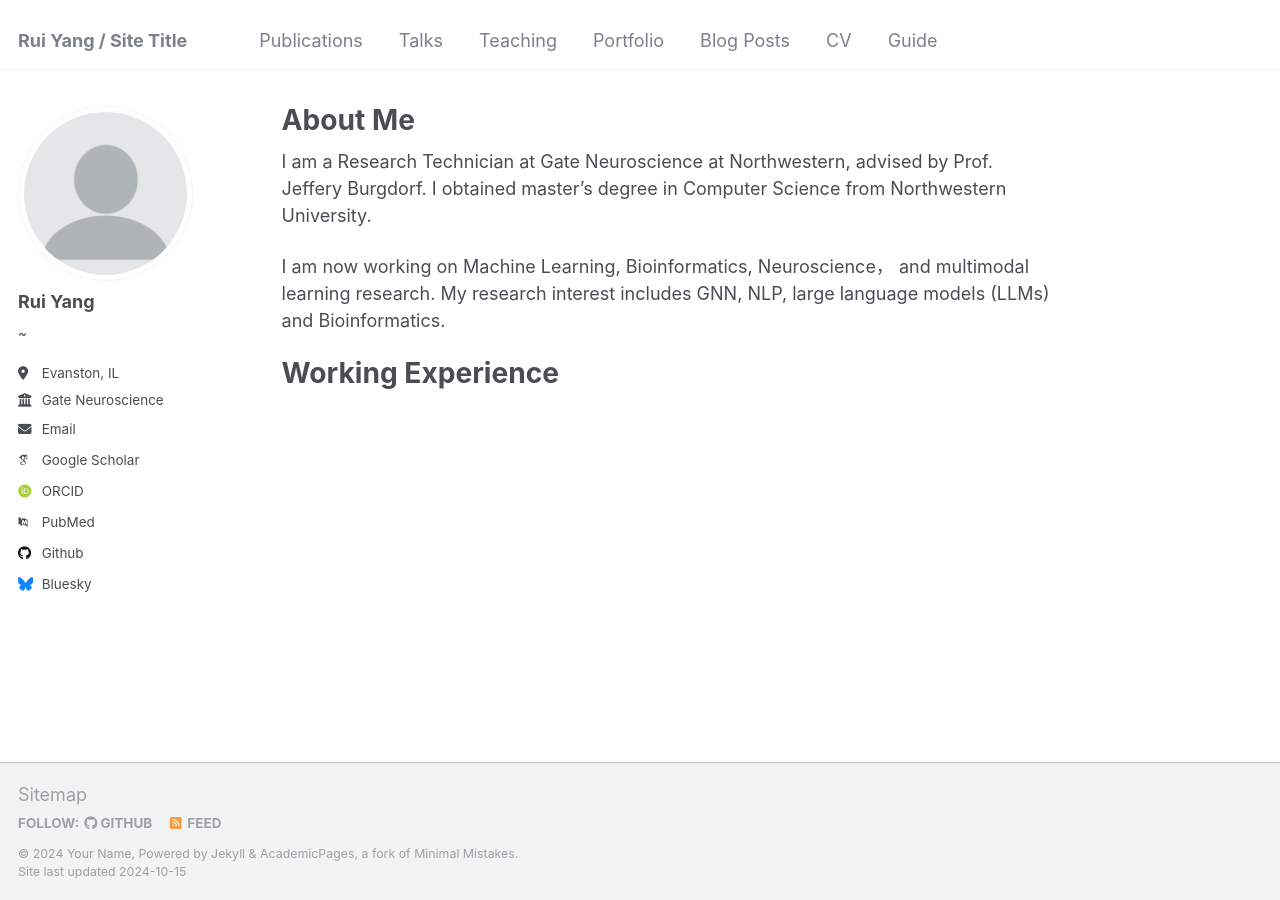
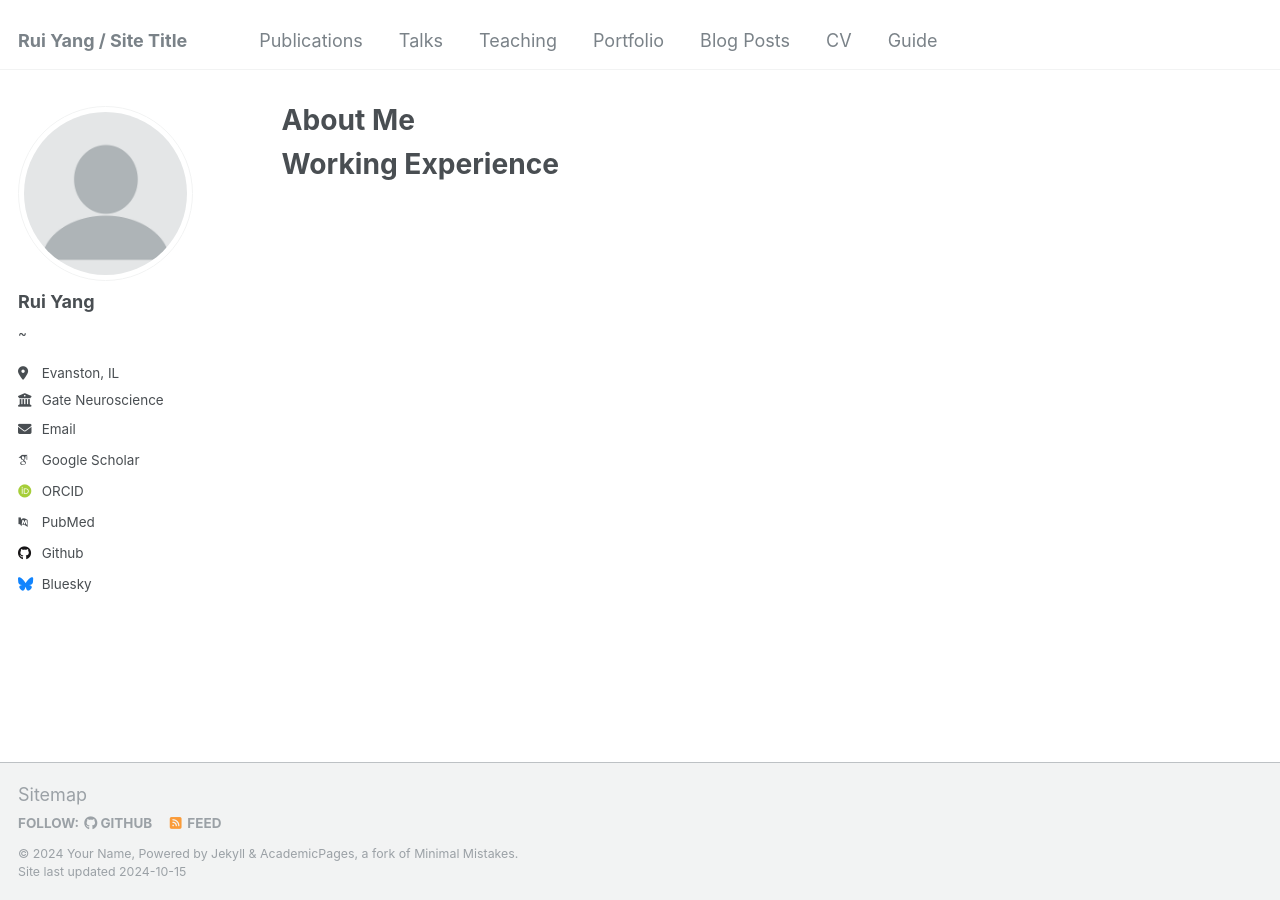
Before and after one commit to ruiyang55/hugo_template1, a Jekyll site: the page built from _pages/about.md, in a window 1280 px wide. Built offline with Jekyll 4.4.1, drawn with Linux system fonts in a browser that asks for light colours; some web fonts are replaced.

Commit message:
Update about.md

```diff
--- a/_pages/about.md
+++ b/_pages/about.md
@@ -7,10 +7,7 @@ redirect_from:
   - /about.html
 ---
 
-I am a Research Technician at Gate Neuroscience at Northwestern, advised by Prof. Jeffery Burgdorf. I obtained master's degree in Computer Science from Northwestern University.
 
-I am now working on Machine Learning, Bioinformatics, Neuroscience， and multimodal learning research.
-My research interest includes GNN, NLP, large language models (LLMs) and Bioinformatics.
 
 
 Working Experience
```
